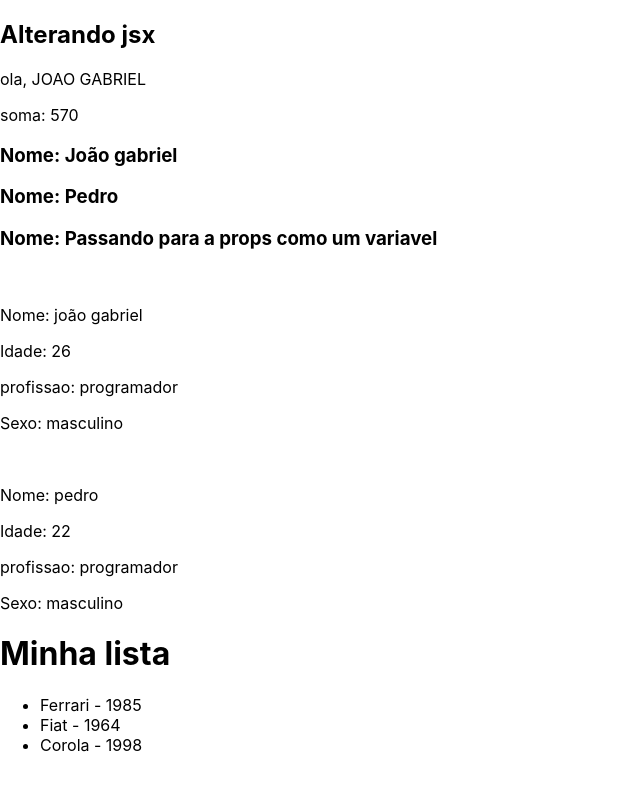
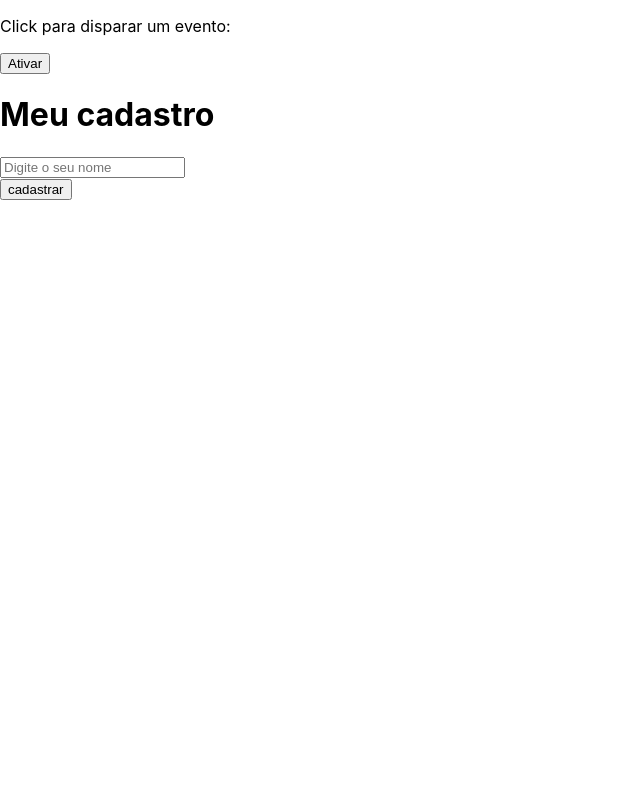
Before and after one commit to jgmd1996/introducao-ao-React-, a React (Create React App) app in the folder introducao/: page / in a window 1280 px wide. Shown: the top 790 px of the page, without its empty margins (0-640 px from the left). Built offline with nearby package versions, Linux system fonts and the light colour scheme.

Commit message:
Eventos onclick e onsubmit

```diff
--- a/introducao/src/App.js
+++ b/introducao/src/App.js
@@ -3,32 +3,16 @@
 import Prop1 from './props/Props1';
 import Pessoa from './props/Pessoa';
 import List from './props/List';
+import Evento from './eventos/Evento';
+import Form from './eventos/Form';
 
 function App() {
 
-  const nome = "Passando para a props como um variavel"
+
   return (
     <div>
-    <JSX />
-    <Prop1 nome="João gabriel"/>
-    <Prop1 nome="Pedro"/>
-    <Prop1 nome={nome}/>
-    <br></br>
-    <Pessoa
-    nome="joão gabriel"
-    idade="26"
-    profissao="programador"
-    sexo="masculino"
-    />
-    <br></br>
-    <Pessoa
-    nome="pedro"
-    idade="22"
-    profissao="programador"
-    sexo="masculino"
-    />
-
-    <List />
+      <Evento numero={2}/>
+      <Form />
     </div>
   );
 }
--- /dev/null
+++ b/introducao/src/eventos/Evento.js
@@ -0,0 +1,14 @@
+function Evento({numero}) {
+    function meuEvento(){
+        console.log(`Fui ativado! ${numero}`)
+    }
+
+    return (
+        <>
+            <p>Click para disparar um evento:</p>
+            <button onClick={meuEvento}>Ativar</button>
+        </>
+    )
+    }
+
+export default Evento;
--- /dev/null
+++ b/introducao/src/eventos/Form.js
@@ -0,0 +1,23 @@
+function Form(){
+
+    function cadastrarUsuario(e){
+        e.preventDefault()
+        console.log("Cadastrou o usuário!")
+    }
+
+    return(
+        <div>
+            <h1>Meu cadastro</h1>
+            <form onSubmit={cadastrarUsuario}>
+                <div>
+                    <input type="text" placeholder="Digite o seu nome" />
+                </div>
+                <div>
+                    <input type="submit" value="cadastrar" />
+                </div>
+            </form>
+        </div>
+    )
+}
+
+export default Form;
```
